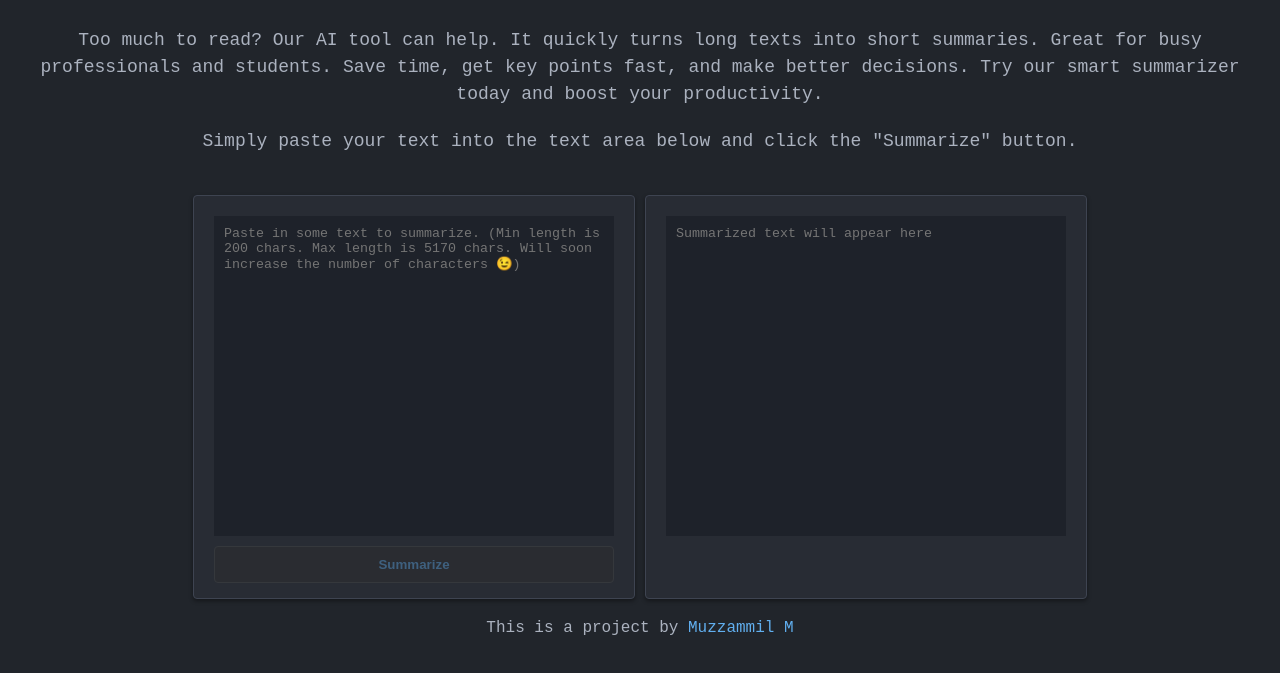
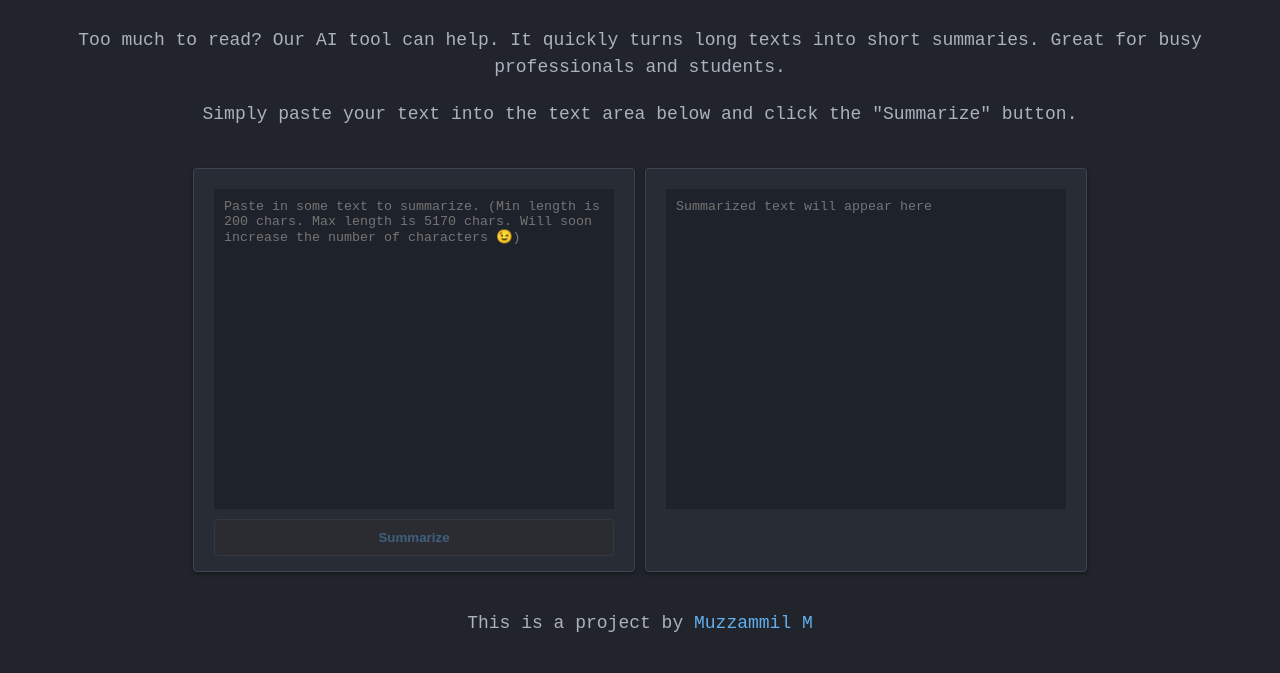
Before and after one commit to muzzammil022/AI-Text-Summarizer, a website: page public/index.html in a window 1280 px wide. Shown: the part 89-762 px from the top of the page. Drawn offline with Linux system fonts and the light colour scheme.

Commit message:
Update index.html

```diff
--- a/public/index.html
+++ b/public/index.html
@@ -8,21 +8,37 @@
     <link rel="stylesheet" href="stylesheet.css">
   </head>
   <body>
+    <main class="app-wrapper">
       <h1>AI Text Summarizer W (^_^)</h1>
-    <p>Too much to read? Our AI tool can help. It quickly turns long texts into short summaries. Great for busy professionals and students. Save time, get key points fast, and make better decisions. Try our smart summarizer today and boost your productivity.</p>
+      <div class="intro-text">
+        <p>Too much to read? Our AI tool can help. It quickly turns long texts into short summaries. Great for busy professionals and students.</p>
         <p>Simply paste your text into the text area below and click the "Summarize" button.</p>
+      </div>
       <div class="container">
         <div class="text-box">
-        <textarea id="text_to_summarize" name="text_to_summarize" placeholder="Paste in some text to summarize. (Min length is 200 chars. Max length is 5170 chars. Will soon increase the number of characters 😉)" maxlength="5170"></textarea>
+          <textarea
+            id="text_to_summarize"
+            name="text_to_summarize"
+            placeholder="Paste in some text to summarize. (Min length is 200 chars. Max length is 5170 chars. Will soon increase the number of characters 😉)"
+            maxlength="5170"
+          ></textarea>
           <button id="submit-button" class="submit-button">
             <span class="submit-button-text">Summarize</span>
           </button>
         </div>
         <div class="text-box">
-        <textarea id="summary" name="summarized_text" placeholder="Summarized text will appear here" readonly></textarea>
+          <textarea
+            id="summary"
+            name="summarized_text"
+            placeholder="Summarized text will appear here"
+            readonly
+          ></textarea>
         </div>
       </div>
-    <div class="reference"><center>This is a project by <a href="https://github.com/muzzammil022" target="_blank">Muzzammil M</a> </center></div>
+      <footer class="reference">
+        <p>This is a project by <a href="https://github.com/muzzammil022" target="_blank">Muzzammil M</a></p>
+      </footer>
+    </main>
     <script src="script.js"></script>
   </body>
 </html>
```
Lines whose indentation alone changed are shown as unchanged.
